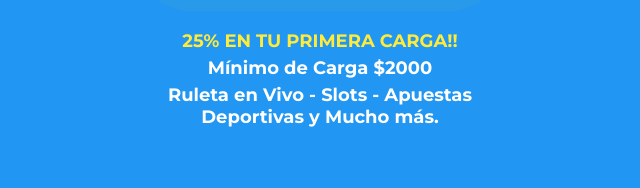
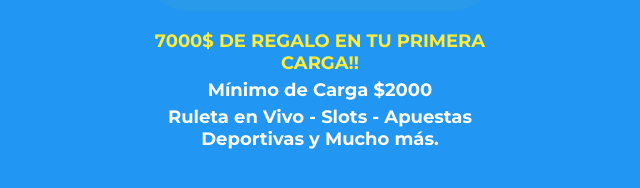
Before and after one commit to martindropzen7776/lioneltelegram, a plain HTML site: page index.html in a window 1280 px wide. Shown: the part 444-632 px from the top of the page, without its empty margins (320-960 px from the left). Drawn offline with Linux system fonts and the light colour scheme.

Commit message:
Update index.html

```diff
--- a/index.html
+++ b/index.html
@@ -126,7 +126,7 @@
 
 
     <div class="footer">
-      <p>25% EN TU PRIMERA CARGA!!</p>
+      <p>7000$ DE REGALO EN TU PRIMERA CARGA!!</p>
       <p>Mínimo de Carga $2000</p>
       <p>Ruleta en Vivo - Slots - Apuestas Deportivas y Mucho más.</p>
     </div>
```
